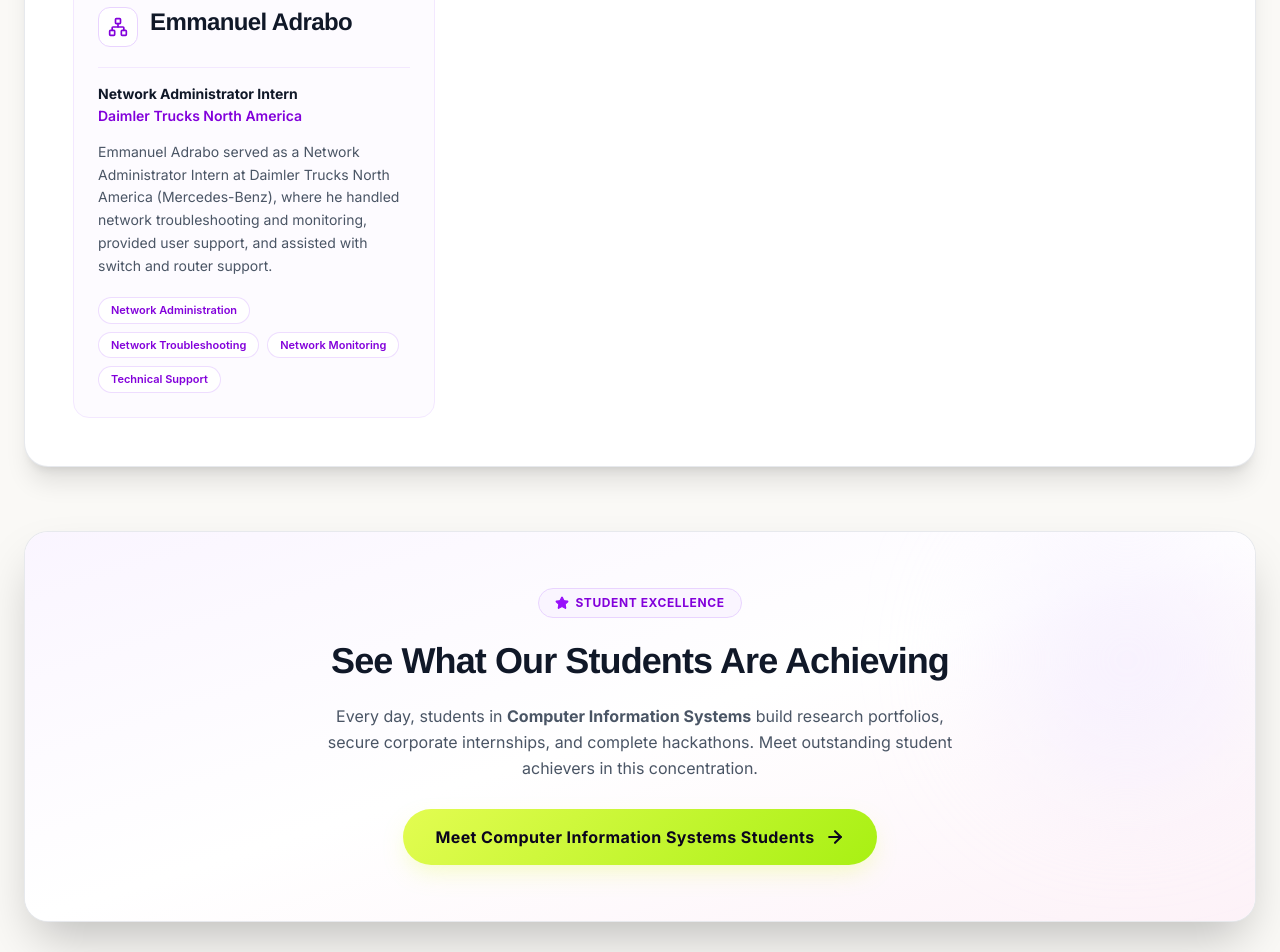
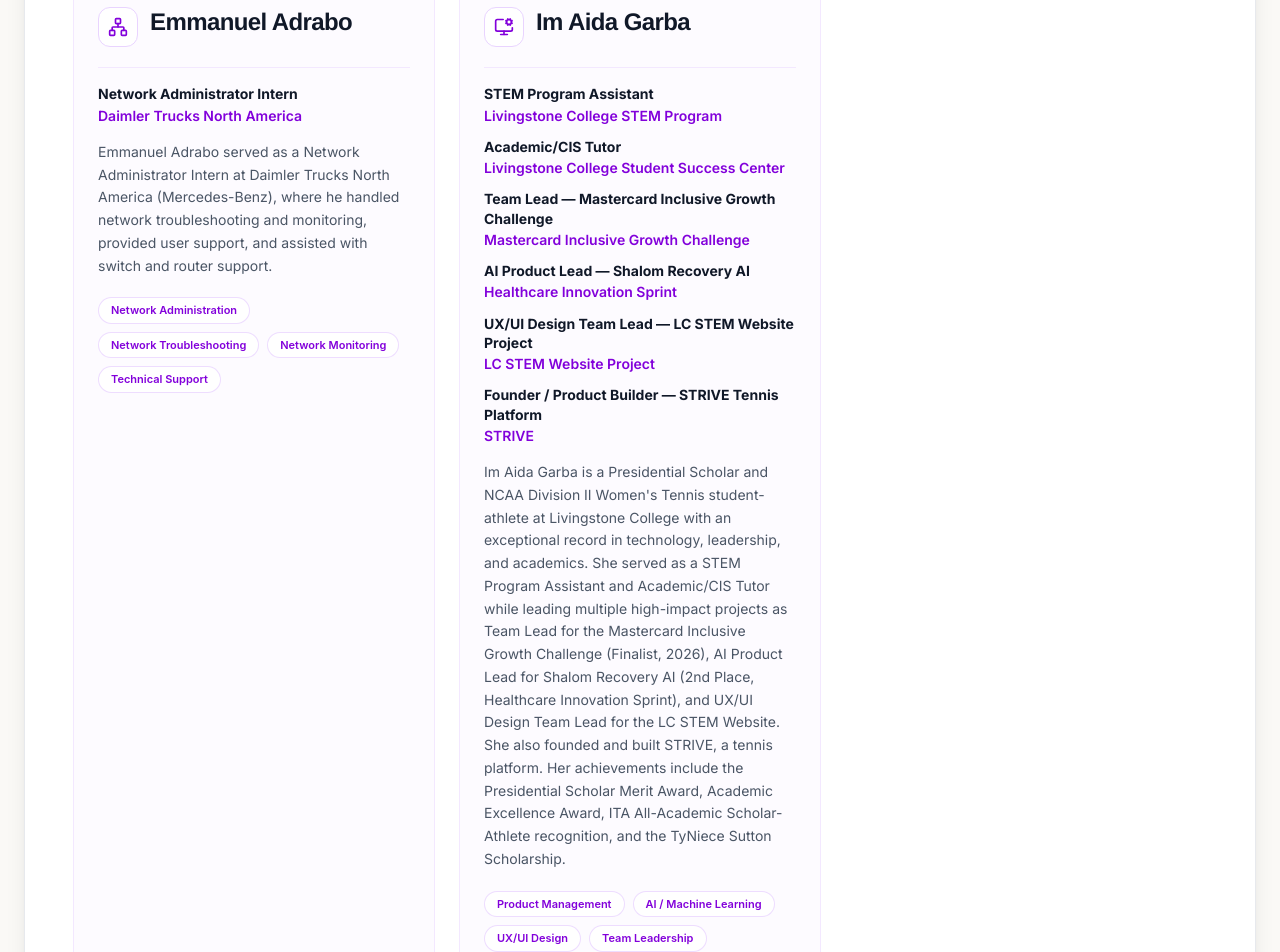
Before and after one commit to Aidarag/lc-stem-website, a Next.js app: page /programs/computer-information-systems in a window 1280 px wide. Shown: the part 3180-4132 px from the top of the page. Built offline with nearby package versions, Linux system fonts and the light colour scheme; no server answers.

Commit message:
feat(cis): add Im Aida Garba student success profile

```diff
--- a/src/components/programs/CISStudentSuccessSection.tsx
+++ b/src/components/programs/CISStudentSuccessSection.tsx
@@ -86,6 +86,39 @@
     imagePosition: '50% 20%',
     tags: ['Network Administration', 'Network Troubleshooting', 'Network Monitoring', 'Technical Support'],
     icon: Network,
+  },
+  {
+    name: 'Im Aida Garba',
+    roles: [
+      'STEM Program Assistant',
+      'Academic/CIS Tutor',
+      'Team Lead — Mastercard Inclusive Growth Challenge',
+      'AI Product Lead — Shalom Recovery AI',
+      'UX/UI Design Team Lead — LC STEM Website Project',
+      'Founder / Product Builder — STRIVE Tennis Platform',
+    ],
+    organizations: [
+      'Livingstone College STEM Program',
+      'Livingstone College Student Success Center',
+      'Mastercard Inclusive Growth Challenge',
+      'Healthcare Innovation Sprint',
+      'LC STEM Website Project',
+      'STRIVE',
+    ],
+    description:
+      'Im Aida Garba is a Presidential Scholar and NCAA Division II Women\'s Tennis student-athlete at Livingstone College with an exceptional record in technology, leadership, and academics. She served as a STEM Program Assistant and Academic/CIS Tutor while leading multiple high-impact projects as Team Lead for the Mastercard Inclusive Growth Challenge (Finalist, 2026), AI Product Lead for Shalom Recovery AI (2nd Place, Healthcare Innovation Sprint), and UX/UI Design Team Lead for the LC STEM Website. She also founded and built STRIVE, a tennis platform. Her achievements include the Presidential Scholar Merit Award, Academic Excellence Award, ITA All-Academic Scholar-Athlete recognition, and the TyNiece Sutton Scholarship.',
+    image: '/images/cis-student-success/im-aida-garba-profile.jpeg',
+    imageAlt: 'Portrait of Im Aida Garba',
+    imagePosition: '50% 20%',
+    tags: [
+      'Product Management',
+      'AI / Machine Learning',
+      'UX/UI Design',
+      'Team Leadership',
+      'Student-Athlete',
+      'Academic Excellence',
+    ],
+    icon: MonitorCog,
   },
 ] as const;
 
```
Also changed, not shown: public/images/cis-student-success/im-aida-garba-profile.jpeg (added).
